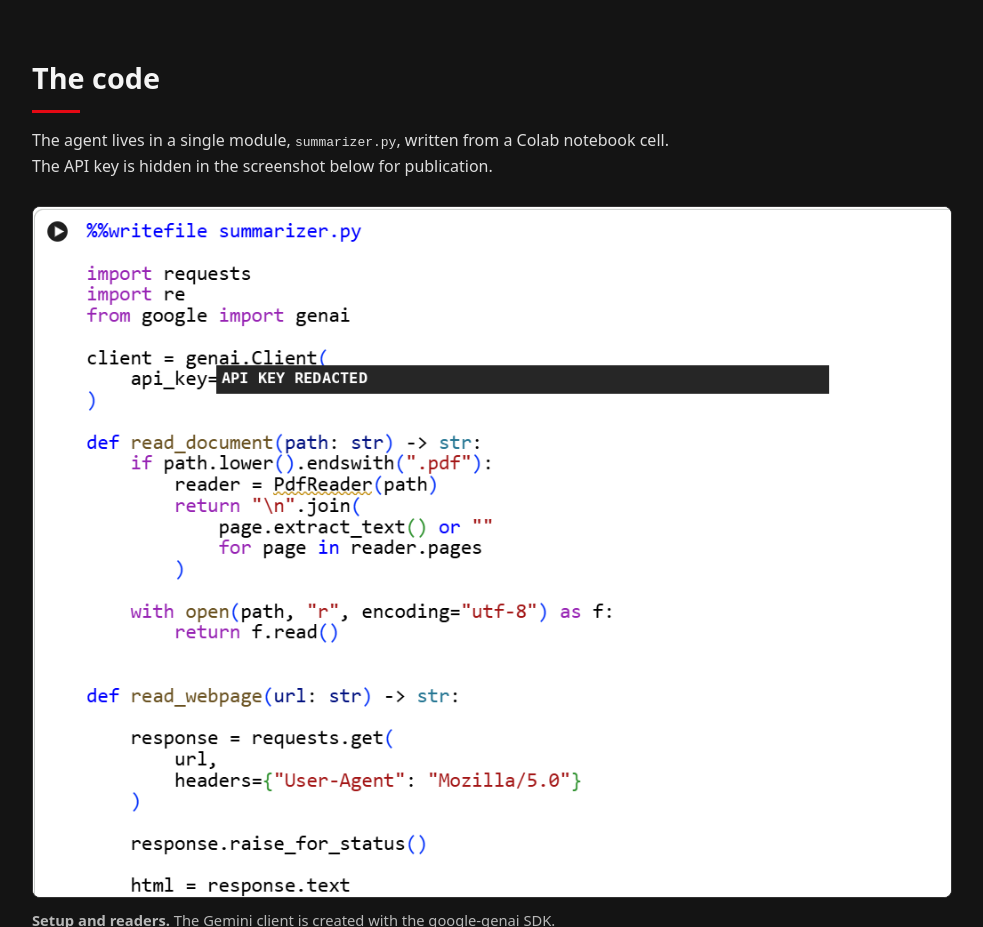
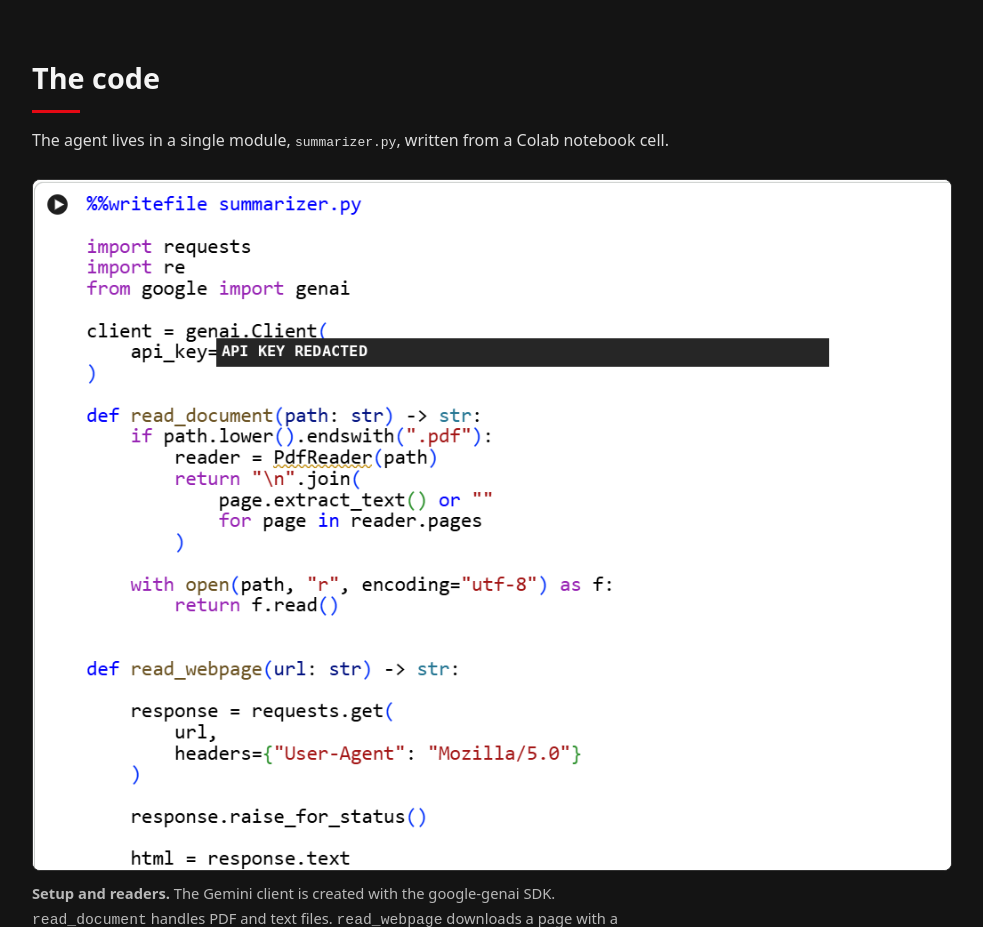
Before and after one commit to BavishyaaK/sqlportfolio, a plain HTML site: page aiagent.html in a window 1280 px wide. Shown: the part 1360-2287 px from the top of the page, without its empty margins (148-1131 px from the left). Drawn offline with Linux system fonts and the light colour scheme.

Commit message:
Update description in aiagent.html
Removed mention of the API key being hidden in the screenshot.

```diff
--- a/aiagent.html
+++ b/aiagent.html
@@ -131,7 +131,7 @@ Download Project Write-Up
 
   <section id="code">
     <h2>The code</h2>
-    <p>The agent lives in a single module, <code>summarizer.py</code>, written from a Colab notebook cell. The API key is hidden in the screenshot below for publication.</p>
+    <p>The agent lives in a single module, <code>summarizer.py</code>, written from a Colab notebook cell.</p>
 
     <figure>
       <a href="agent-code-1.png" target="_blank" rel="noopener"><img src="agent-code-1.png" width="1032" height="776" alt="Colab code for summarizer.py showing the imports, the Gemini client, read_document for PDF and text files, and the start of read_webpage"></a>
```
